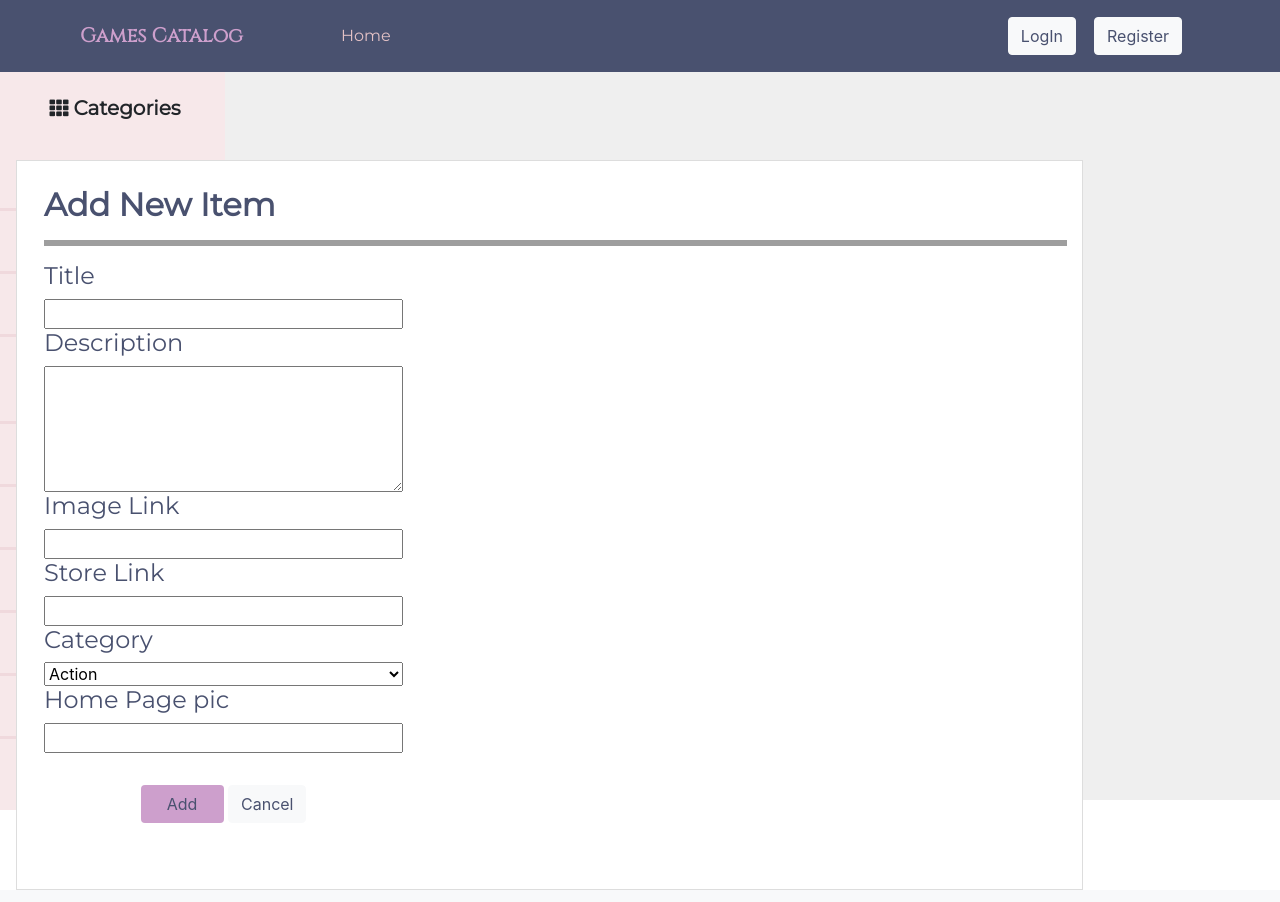
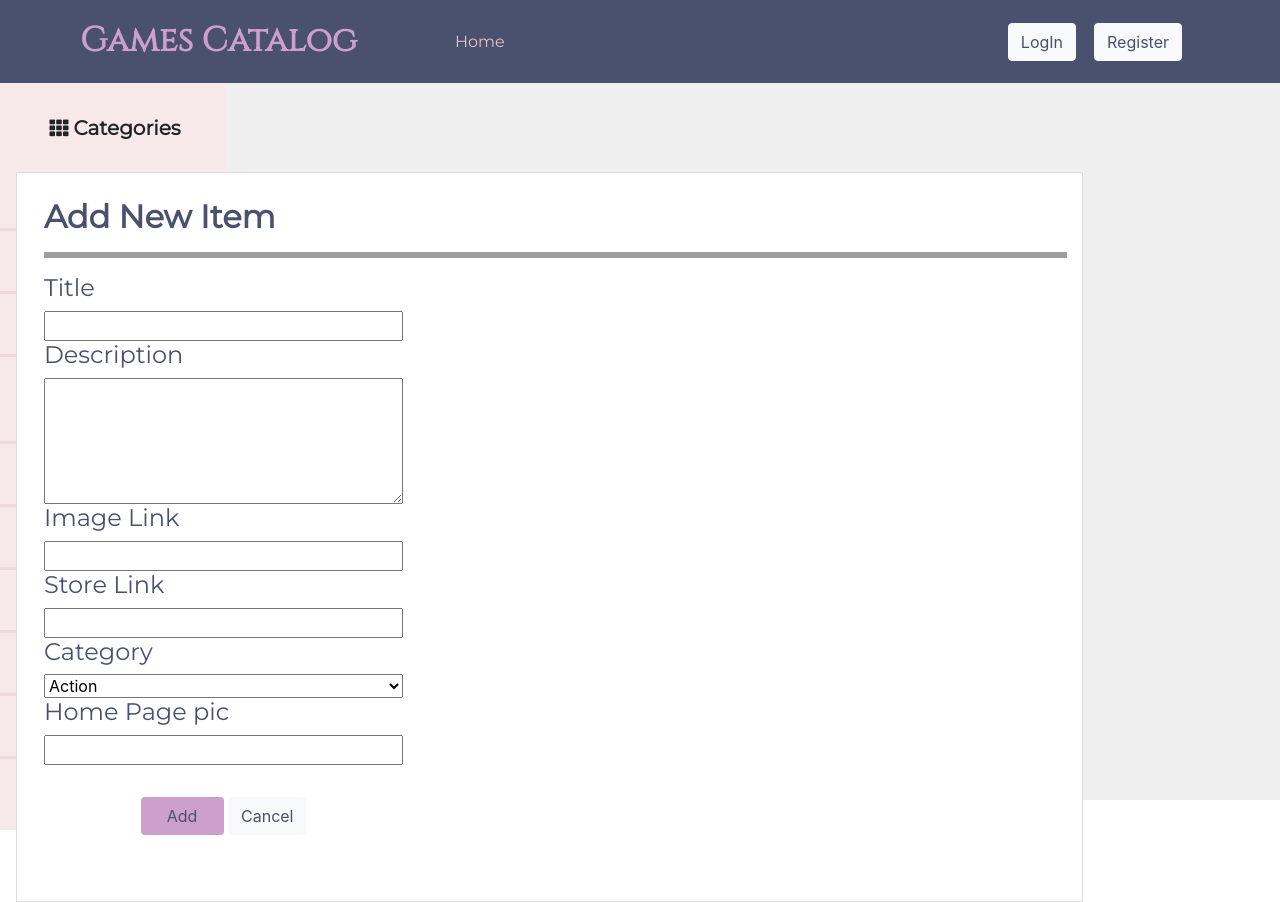
Before and after one commit to ayseth/item-catalog, a Flask app: page /catalog/new in a window 1280 px wide. Run offline with Flask 2, Linux system fonts and the light colour scheme; some libraries are stand-ins or nearby versions; grey boxes are pictures that could not be loaded.

Commit message:
Added extra padding

```diff
--- a/static/css/style.css
+++ b/static/css/style.css
@@ -44,6 +44,8 @@ h4 {
     color: #CD9FCC;
     font-family: 'Cinzel', serif;
     font-weight: 600;
+    font-size: 34px;
+    padding: 0;
 }
 .bg-light {
     background-color: #49516F!important;
@@ -78,7 +80,7 @@ h4 {
 }
 .sidebar-sticky {
     position: fixed;
-    top: 60px;
+    top: 80px;
     height: calc(100vh - 50px);
     padding-top: .5rem;
     overflow-x: hidden;
@@ -138,7 +140,7 @@ nav .flex-column a:hover {
 .bg-custom2 {
     background-color: #fff;
     /* width: 15em; */
-    margin-top: 88px;
+    margin-top: 100px;
     margin-right: 10px;
     margin-left: 16px;
     border: solid 1px;
```
